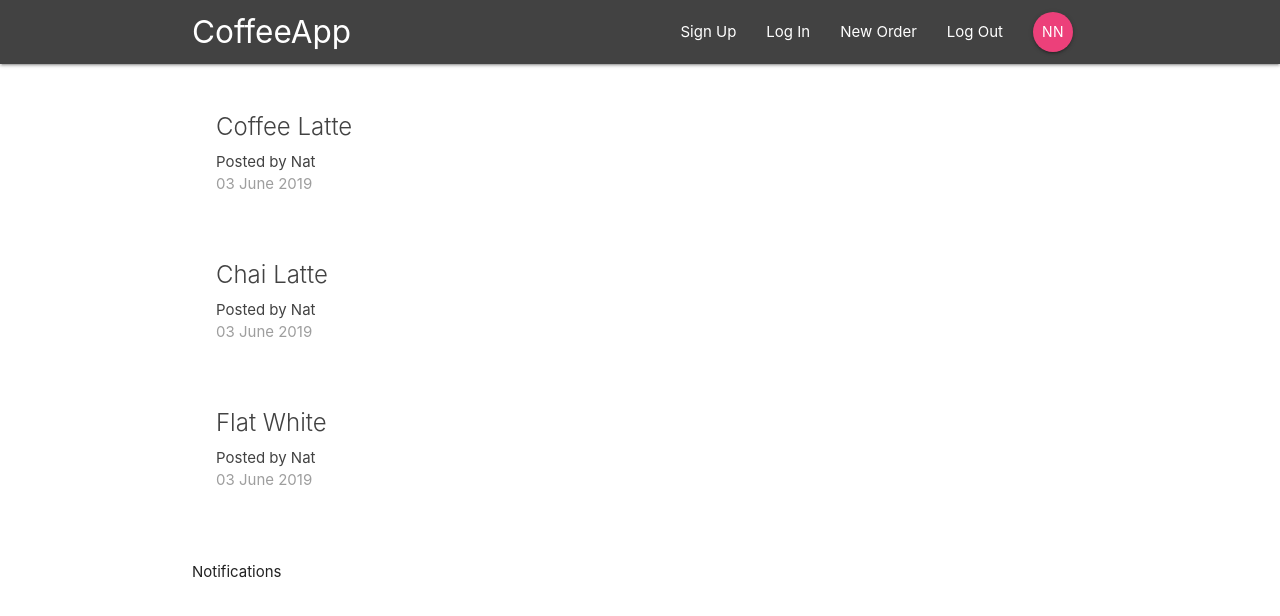
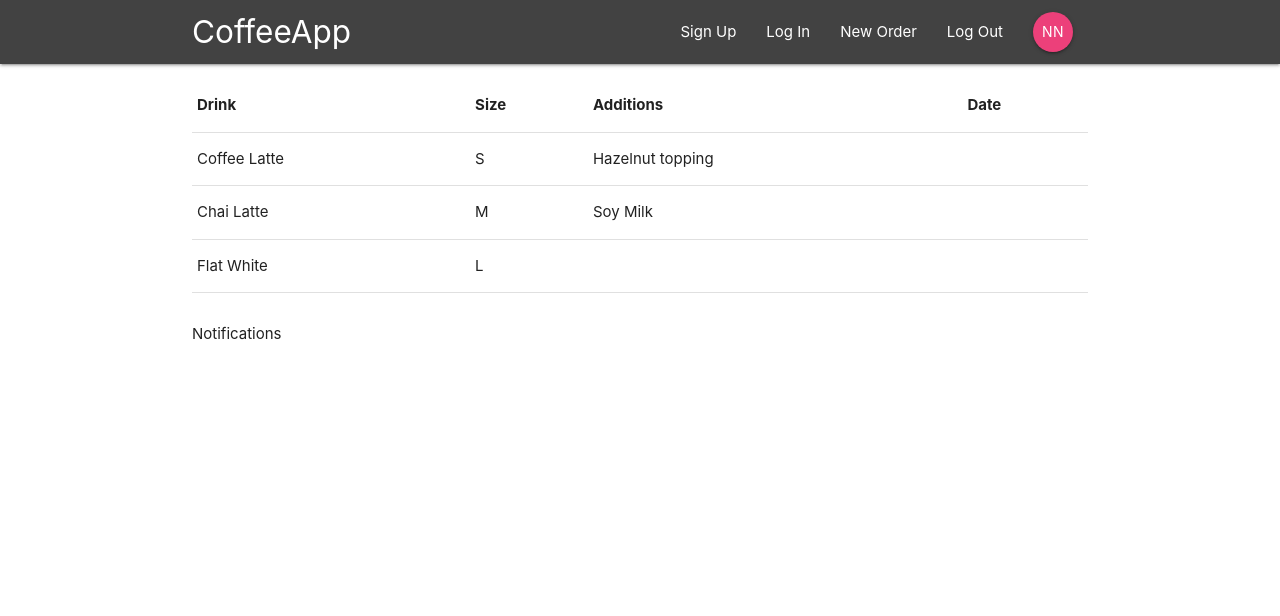
Before and after one commit to natashadronova/try4, a React (Create React App) app: page / in a window 1280 px wide. Shown: the top 616 px of the page. Built offline with nearby package versions, Linux system fonts and the light colour scheme.

Commit message:
Orders in a table instead of a list

```diff
--- a/src/components/projects/CreateProject.js
+++ b/src/components/projects/CreateProject.js
@@ -15,7 +15,8 @@ class CreateProject extends Component {
     drink: '',
     size: '',
     extras:'',
-    other:''
+    other:'',
+    date:Date.now()
   }
 
   handleChange = (e) => {
@@ -27,6 +28,7 @@ class CreateProject extends Component {
 
   handleSubmit = (e) => {
     e.preventDefault();
+
     console.log(this.state)
   }
 
--- a/src/components/projects/ProjectList.js
+++ b/src/components/projects/ProjectList.js
@@ -6,29 +6,29 @@ import ProjectSummary from './ProjectSummary';
 const ProjectList = ({ projects }) => {
   return (
     <div className="project-list section">
+      <table>
+        <thead>
+          <tr>
+            <th>Drink</th>
+            <th>Size</th>
+            <th>Additions</th>
+            <th>Date</th>
+          </tr>
+        </thead>
+        <tbody>
+
       {projects && projects.map(project => {
         return (
-          <ProjectSummary project={project} key={project.id} drink={project.drink}/>
+          <ProjectSummary project={project} key={project.id} drink={project.drink} size={project.size} extras={project.extras}/>
         )
       })}
+
+        </tbody>
+      </table>
     </div>
   )
 
 }
-// <div className="card z-depth-0 project-summary">
-{/* <table>
-<thead>
-  <tr>
-    <th>Drink</th>
-    <th>Size</th>
-    <th>Additions</th>
-    <th>Date</th>
-  </tr>
-</thead>
-<tbody>
-  <tr></tr>
-</tbody>
-</table>
-</div> */}
+
 
 export default ProjectList;
--- a/src/components/projects/ProjectSummary.js
+++ b/src/components/projects/ProjectSummary.js
@@ -3,15 +3,20 @@ import React from 'react';
 const ProjectSummary = (project) => {
 
   return (
+    <tr>
+    <td>{project.drink}</td>
+    <td>{project.size}</td>
+    <td>{project.extras}</td>
+    <td>{project.date}</td>
+    </tr>
+    // <div className="card z-depth-0 project-summary">
 
-
-    <div className="card z-depth-0 project-summary">
-      <div className="card-content grey-text text-darken-3">
-        <span className="card-title">{project.drink}</span>
-        <p>Posted by Nat</p>
-        <p className="grey-text">03 June 2019</p>
-      </div>
-    </div>
+    //   <div className="card-content grey-text text-darken-3">
+    //     <span className="card-title"></span>
+    //     <p>Posted by Nat</p>
+    //     <p className="grey-text">03 June 2019</p>
+    //   </div>
+    // </div>
 
   )
 
--- a/src/store/reducers/projectReducer.js
+++ b/src/store/reducers/projectReducer.js
@@ -1,7 +1,7 @@
 const initState={
   projects: [
-    {id:'1', drink:'Coffee Latte', size:'S'}
-    ,{id:'2', drink:'Chai Latte', size:'M'}
+    {id:'1', drink:'Coffee Latte', size:'S', extras:'Hazelnut topping'}
+    ,{id:'2', drink:'Chai Latte', size:'M', extras: 'Soy Milk'}
     ,{id:'3', drink:'Flat White', size:'L'}
   ]
 
```
Also changed, not shown: 1 other file (tests, documents, lock files or other folders).
